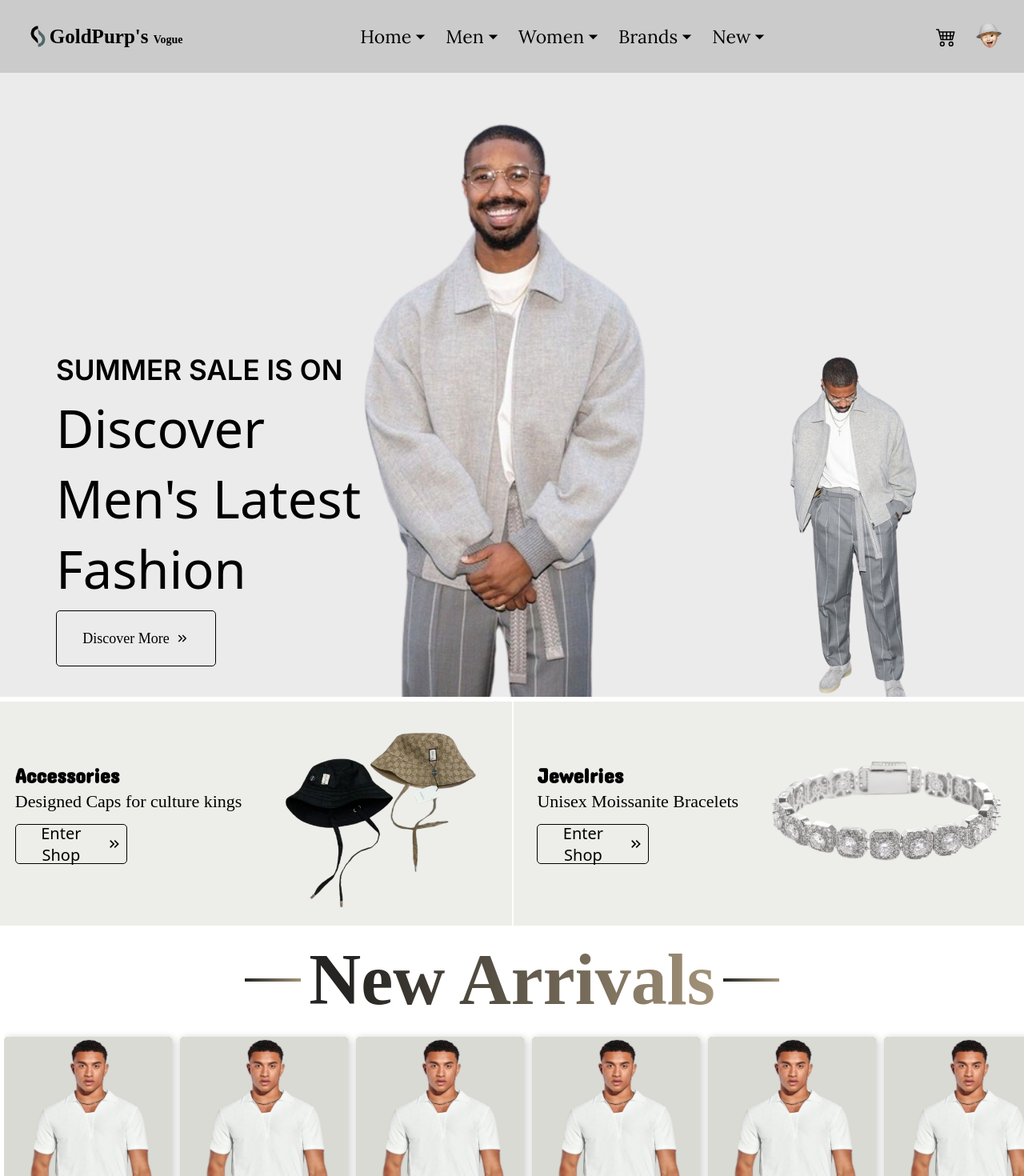
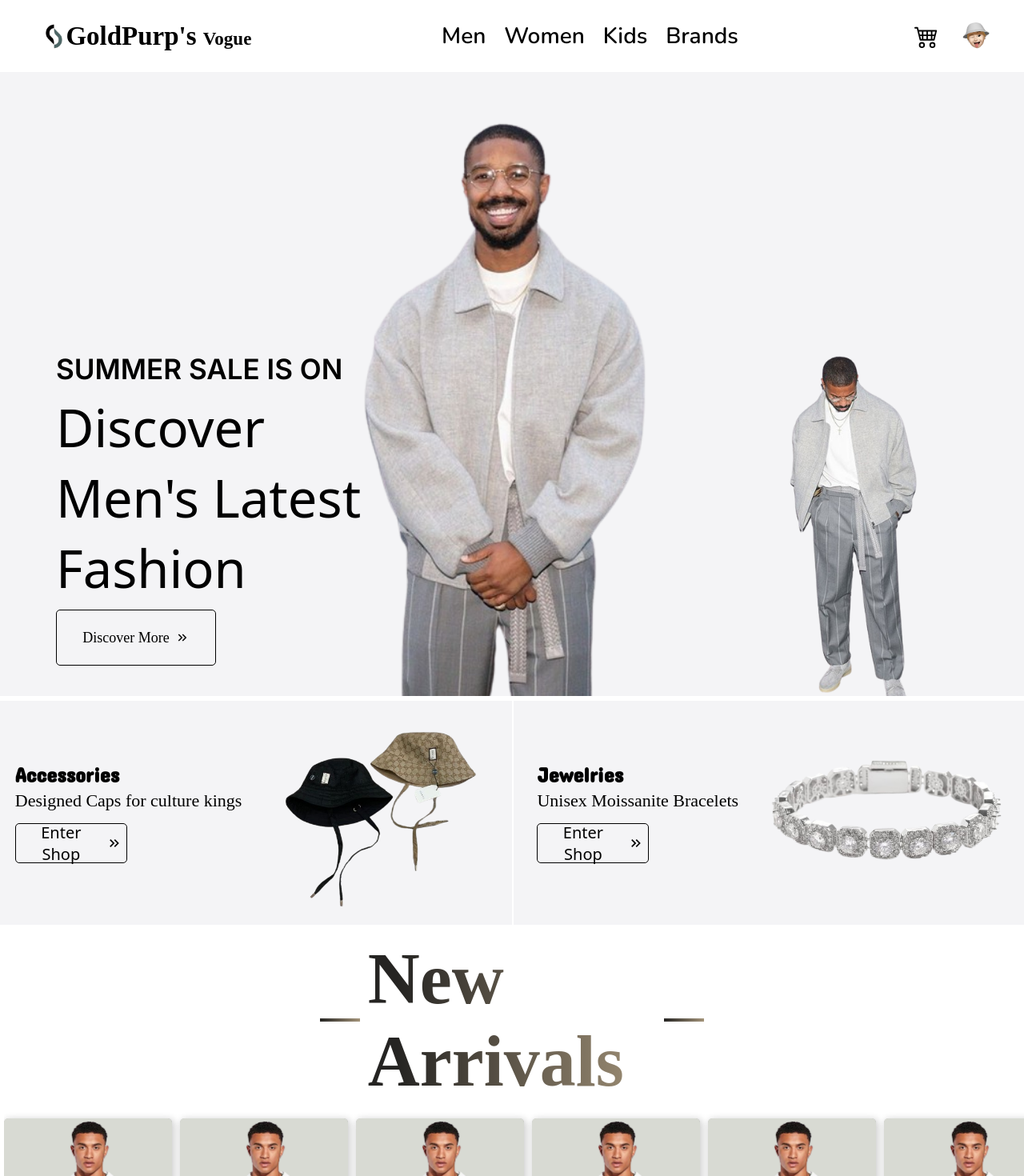
Before and after one commit to Goldpurp/E-Commerce, a React (Vite) app: page / in a window 1280 px wide. Shown: the top 1470 px of the page at 80% size. Built offline with nearby package versions, Linux system fonts and the light colour scheme; a web font is replaced by a local one.

Commit message:
re design header

```diff
--- a/src/Pages/Header/Header.styled.ts
+++ b/src/Pages/Header/Header.styled.ts
@@ -8,15 +8,28 @@ export const Container = styled.div`
   height: 70px;
   display: flex;
   padding: 0 20px;
+  font-weight: 600;
   text-align: center;
   position: relative;
   align-items: center;
-  background-color: #cbcbcb;
-  font-family: "Lora", serif;
+  background-color: #ffff;
   justify-content: space-between;
+  font-family: "Nunito", sans-serif;
 
   @media only screen and (min-width: 601px) {
-    height: 91px;
+    height: 90px;
+  }
+
+  @media only screen and (min-width: 768px) {
+    padding: 0 28px;
+  }
+
+  @media only screen and (min-width: 1024px) {
+    padding: 0 35px;
+  }
+
+  @media only screen and (min-width: 1440px) {
+    padding: 0 40px;
   }
 `;
 
@@ -32,19 +45,13 @@ export const MobileHeaderNavContainer = styled.div`
 
 export const NavLogo = styled.div`
   display: flex;
-  font-size: 12px;
   cursor: pointer;
-  margin-left: -15px;
   align-items: center;
-
-  @media (min-width: 430px) {
-    font-size: 22px;
-    margin-left: 0px;
-  }
 `;
 
 export const Hamburger = styled.div`
   z-index: 2;
+
   @media only screen and (max-width: 600px) {
     display: flex;
   }
@@ -69,40 +76,83 @@ export const Icon = styled.img`
   height: 45px;
   cursor: pointer;
   border-radius: 50%;
+
+  @media only screen and (min-width: 1024px) {
+    width: 47px;
+    height: 47px;
+  }
 `;
 
 export const LogoIcon = styled.img`
-  width: 45px;
-  height: 45px;
+  width: 60px;
+  height: 60px;
   cursor: pointer;
   margin-left: -10px;
 
-  @media (min-width: 430px) {
+  @media screen and (min-width: 430px) {
     width: 75px;
     height: 75px;
+  }
+
+  @media only screen and (min-width: 768px) {
+    width: 75px;
+    height: 75px;
+  }
+
+  @media only screen and (min-width: 1024px) {
+    width: 85px;
+    height: 85px;
+  }
+
+  @media only screen and (min-width: 1440px) {
+    width: 90px;
+    height: 90px;
   }
 `;
 
 export const LogoText = styled.h2`
-  font-size: 23px;
+  font-size: 24px;
   cursor: pointer;
-  margin-left: -15px;
+  margin-left: -19px;
   font-family: cursive;
 
   @media only screen and (min-width: 601px) {
-    font-size: 18px;
+    font-size: 16px;
     margin-left: -10%;
   }
 
-  @media only screen and (min-width: 1025px) {
-    font-size: 25px;
+  @media only screen and (min-width: 667px) {
+    font-size: 23px;
+    margin-left: -25px;
+  }
+
+  @media only screen and (min-width: 700px) {
+    margin-left: -12%;
+  }
+
+  @media only screen and (min-width: 768px) {
+    font-size: 28px;
+    margin-left: -10%;
+  }
+
+  @media only screen and (min-width: 1024px) {
+    font-size: 33px;
+    margin-left: -9%;
   }
 `;
 
 export const LogoText2 = styled.span`
-  font-size: 14px;
+  font-size: 16px;
   cursor: pointer;
   font-family: cursive;
+
+  @media only screen and (min-width: 768px) {
+    font-size: 19px;
+  }
+
+  @media only screen and (min-width: 1024px) {
+    font-size: 23px;
+  }
 `;
 
 export const LoginFrame = styled.div`
@@ -110,6 +160,10 @@ export const LoginFrame = styled.div`
   display: flex;
   align-items: center;
   justify-content: center;
+
+  @media only screen and (min-width: 1024px) {
+    gap: 15px;
+  }
 `;
 
 export const HeaderTabs = styled.div`
@@ -118,7 +172,7 @@ export const HeaderTabs = styled.div`
   }
 
   @media only screen and (min-width: 601px) {
-    gap: 5px;
+    gap: 17px;
     display: flex;
     cursor: pointer;
     flex-direction: row;
@@ -126,8 +180,12 @@ export const HeaderTabs = styled.div`
     justify-content: space-between;
   }
 
+  @media only screen and (min-width: 768px) {
+    gap: 21px;
+  }
+
   @media only screen and (min-width: 1024px) {
-    gap: 20px;
+    gap: 23px;
   }
 `;
 
@@ -189,21 +247,26 @@ export const Tabs = styled.p`
   display: flex;
   align-items: center;
 
-  @media only screen and (max-width: 600px) {
-    padding: 8px;
-    font-size: 12px;
+  @media only screen and (min-width: 601px) {
+    font-size: 20px;
   }
 
-  @media only screen and (min-width: 601px) {
-    font-size: 17px;
+  @media only screen and (min-width: 768px) {
+    font-size: 22px;
   }
 
-  @media only screen and (min-width: 1025px) {
-    font-size: 23px;
+  @media only screen and (min-width: 1024px) {
+    font-size: 25px;
+  }
+
+  @media only screen and (min-width: 1024px) {
+    font-size: 28px;
   }
 
   &:hover {
     color: #c4a163;
+    transition: 600ms;
+    border-bottom: 1px solid #c4a163;
   }
 `;
 
@@ -219,6 +282,10 @@ export const Cart = styled(BsCart4)`
     font-size: 25px;
   }
 
+  @media only screen and (min-width: 1024px) {
+    font-size: 30px;
+  }
+
   &:hover {
     color: gray;
   }
--- a/src/Pages/Header/Header.tsx
+++ b/src/Pages/Header/Header.tsx
@@ -23,7 +23,7 @@ import Logo from "../../../public/Images/logoIcon.png";
 import ImgIcon from "../../../public/Images/newIcon2.png";
 import { MdLogin } from "react-icons/md";
 import { LiaStoreSolid } from "react-icons/lia";
-import { RiArrowDownSFill } from "react-icons/ri";
+// import { RiArrowDownSFill } from "react-icons/ri";
 import { useState } from "react";
 
 export default function Header() {
@@ -36,7 +36,6 @@ export default function Header() {
   return (
     <>
       <Container>
-
         <Hamburger onClick={toggleMenu}>
           {IsOpen ? <MenuClose /> : <MenuOpen />}
         </Hamburger>
@@ -50,25 +49,20 @@ export default function Header() {
 
         <HeaderTabs>
           <Tabs>
-            Home
-            <RiArrowDownSFill />
-          </Tabs>
-          <Tabs>
           Men
-            <RiArrowDownSFill />
           </Tabs>
           <Tabs>
           Women
-            <RiArrowDownSFill />
+          </Tabs>
+          <Tabs>
+            Kids
           </Tabs>
           <Tabs>
             Brands
-            <RiArrowDownSFill />
           </Tabs>
-          <Tabs>
+          {/* <Tabs>
             New
-            <RiArrowDownSFill />
-          </Tabs>
+          </Tabs> */}
         </HeaderTabs>
 
         <LoginFrame>
@@ -76,12 +70,8 @@ export default function Header() {
           <Icon src={ImgIcon} alt="Icon" />
         </LoginFrame>
 
-
         <MobileMenu active={IsOpen}>
-
-          <MobileHeaderNavContainer >
-
-
+          <MobileHeaderNavContainer>
             <Hamburger onClick={toggleMenu}>
               {IsOpen ? <MenuClose /> : <MenuOpen />}
             </Hamburger>
@@ -96,9 +86,7 @@ export default function Header() {
             <LoginFrame>
               <Cart />
             </LoginFrame>
-
           </MobileHeaderNavContainer>
-
 
           <MobileMenuLines>
             <Tabs>All Products</Tabs>
@@ -130,7 +118,6 @@ export default function Header() {
             </Span>
           </MobileMenuLoginStyle>
         </MobileMenu>
-
       </Container>
     </>
   );
--- a/src/Pages/Hero/Hero.styled.ts
+++ b/src/Pages/Hero/Hero.styled.ts
@@ -6,7 +6,7 @@ export const Container = styled.div`
   display: flex;
   padding: 0 10px;
   position: relative;
-  background-color: #ebebeb;
+  background-color: #f4f4f6;
   justify-content: space-evenly;
 `;
 
--- a/src/Pages/Main/Main.styled.ts
+++ b/src/Pages/Main/Main.styled.ts
@@ -1,74 +1,4 @@
 import styled from "styled-components";
-import { GoDotFill } from "react-icons/go";
-
-export const LineContainer = styled.div`
-  margin: 20px;
-  display: flex;
-  text-align: center;
-  align-items: center;
-  flex-direction: column;
-  justify-content: center;
-`;
-export const Line = styled.div`
-  margin: 0;
-  display: flex;
-  text-align: center;
-  align-items: center;
-  justify-content: center;
-`;
-
-export const HrLines = styled.hr`
-  height: 3px;
-  width: 150px;
-  background-color: black;
-
-  @media screen and (min-width: 500px) {
-   width: 200px;
-  }
-
-  @media screen and (min-width: 768px) {
-    width: 265px;
-  }
-
-
-  @media screen and (min-width: 1024px) {
-    width: 300px;
-  }
-`;
-
-export const Dot = styled(GoDotFill)`
-  margin: 0;
-  width: 10px;
-  height: 10px;
-  border-radius: 50%;
-  background-color: black;
-`;
-
-export const H1 = styled.h1`
-  font-size: 25px;
-  font-weight: 400;
-  margin: 3px 0 5px 0;
-  text-shadow: 1px 1px 5px black;
-  font-family: "Concert One", sans-serif;
-
-  @media screen and (min-width: 500px) {
-    font-size: 35px;
-  }
-
-  @media screen and (min-width: 768px) {
-    font-size: 45px;
-  }
-
-
-  @media screen and (min-width: 1024px) {
-    font-size: 50px;
-  }
-`;
-
-export const Span = styled.span`
-  letter-spacing: 5px;
-  text-decoration: line-through wavy 2px;
-`;
 
 export const TrendsBrace = styled.div`
   display: flex;
--- a/src/Pages/NewArrivalsCarousel/NewArrivalsCarousel.styled.ts
+++ b/src/Pages/NewArrivalsCarousel/NewArrivalsCarousel.styled.ts
@@ -27,7 +27,7 @@ export const Row = styled.div`
 
 export const Card = styled.div`
   width: 160px;
-  height: 300px;
+  height: 320px;
   flex: 0 0 auto;
   overflow: hidden;
   position: relative;
@@ -60,7 +60,7 @@ export const Image = styled.img`
 
 export const ImageBrace = styled.div`
   width: 100%;
-  height: 70%;
+  height: 73%;
   border-radius: 5px;
   background-color: #d8dad3;
   box-shadow: 1px 1px 7px 1px gray;
--- a/src/Pages/ProductGridList/ProductGridList.styled.ts
+++ b/src/Pages/ProductGridList/ProductGridList.styled.ts
@@ -11,8 +11,8 @@ export const CarouselContainer = styled.div`
   display: flex;
   overflow: hidden;
   flex-direction: column;
+  letter-spacing: normal;
   font-family: "Nunito", sans-serif;
-  letter-spacing: normal;
 `;
 
 export const CarouselWrapper = styled.div`
--- a/src/component/Badge1/Badge1.styled.ts
+++ b/src/component/Badge1/Badge1.styled.ts
@@ -6,7 +6,7 @@ export const Container = styled.div`
   height: 220px;
   margin: 6px 0;
   align-items: center;
-  background-color: #edede9;
+  background-color: #f4f4f6;
   justify-content: space-evenly;
 
   @media screen and (min-width: 376px) {
--- a/src/component/Badge2/Badge2.styled.ts
+++ b/src/component/Badge2/Badge2.styled.ts
@@ -6,7 +6,7 @@ export const Container = styled.div`
   height: 220px;
   display: flex;
   align-items: center;
-  background-color: #edede9;
+  background-color: #f4f4f6;
   justify-content: space-evenly;
 
   @media screen and (min-width: 376px) {
--- a/src/component/DecorativeText/DecorativeText.styled.ts
+++ b/src/component/DecorativeText/DecorativeText.styled.ts
@@ -10,19 +10,27 @@ export const Container = styled.div`
   justify-content: center;
 
   @media screen and (min-width: 425px) {
-    padding: 0px 150px;
+    padding: 0px 200px;
   }
 
   @media screen and (min-width: 666px) {
-    padding: 0px 150px;
+    padding: 0px 2500px;
   }
 
   @media screen and (min-width: 768px) {
-    padding: 0px 200px;
+    padding: 0px 300px;
   }
 
   @media screen and (min-width: 990px) {
-    padding: 0px 270px;
+    padding: 0px 350px;
+  }
+
+  @media screen and (min-width: 1024px) {
+    padding: 0px 470px;
+  }
+
+  @media screen and (min-width: 1440px) {
+    padding: 0px 770px;
   }
 `;
 
--- a/src/component/Footer/Footer.styled.ts
+++ b/src/component/Footer/Footer.styled.ts
@@ -62,7 +62,7 @@ export const SectionContent = styled.div<sectionProp>`
 
 export const Link = styled.a`
   display: block;
-  padding: 5px 0;
+  padding: 8px 0;
   color: #adb5bd;
   text-decoration: none;
 
```
Also changed, not shown: src/Pages/Main/Main.tsx (+0 -37 lines). Lines whose indentation alone changed are shown as unchanged.
